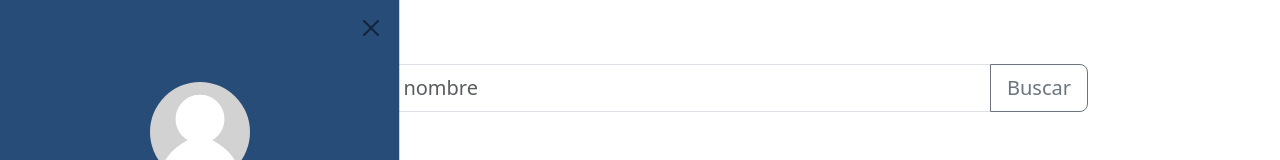
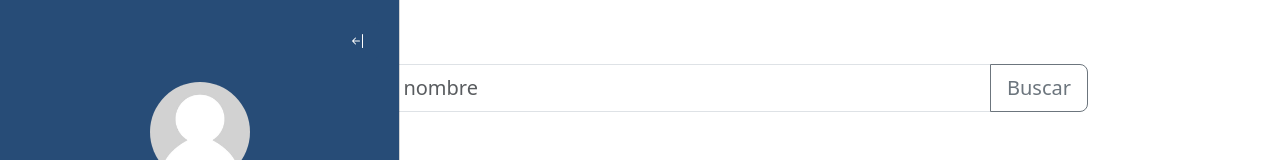
Before and after one commit to FlorenciaMorelli/tututor, an Angular app in the folder frontend/: page /dashboardAlumno in a window 1280 px wide. Shown: the top 160 px of the page. Built offline with nearby package versions, Linux system fonts and the light colour scheme; no server answers; a web font is replaced by a local one.

Commit message:
[FE] style: modificaciones de los botones de toggle del OffCanvas

```diff
--- a/frontend/src/app/components/offcanvas/offcanvas.component.css
+++ b/frontend/src/app/components/offcanvas/offcanvas.component.css
@@ -1,5 +1,17 @@
 *{
     color: #FFFFFF;
+}
+
+#offcanvas-toggle{
+    background-color: #274C77 !important;
+    border-radius: 0 10% 10% 0 !important;
+    border-color:  transparent !important;
+}
+
+#offcanvas-toggle2{
+    background-color: #274C77 !important;
+    border-radius: 0 10% 10% 0 !important;
+    border-color:  transparent !important;
 }
 
 #offcanvas-nav{
--- a/frontend/src/app/components/offcanvas/offcanvas.component.html
+++ b/frontend/src/app/components/offcanvas/offcanvas.component.html
@@ -1,5 +1,5 @@
 <!-- Botón para abrir el offcanvas -->
-<button class="btn btn-primary" type="button" data-bs-toggle="offcanvas" data-bs-target="#offcanvasScrolling" aria-controls="offcanvasScrolling">
+<button id="offcanvas-toggle" class="btn btn-primary" type="button" data-bs-toggle="offcanvas" data-bs-target="#offcanvasScrolling" aria-controls="offcanvasScrolling">
     <svg xmlns="http://www.w3.org/2000/svg" width="16" height="16" fill="currentColor" class="bi bi-arrow-bar-right" viewBox="0 0 16 16">
         <path fill-rule="evenodd" d="M6 8a.5.5 0 0 0 .5.5h5.793l-2.147 2.146a.5.5 0 0 0 .708.708l3-3a.5.5 0 0 0 0-.708l-3-3a.5.5 0 0 0-.708.708L12.293 7.5H6.5A.5.5 0 0 0 6 8m-2.5 7a.5.5 0 0 1-.5-.5v-13a.5.5 0 0 1 1 0v13a.5.5 0 0 1-.5.5"/>
     </svg>
@@ -7,8 +7,12 @@
 
 <div id="offcanvas-nav" class="offcanvas offcanvas-start show" data-bs-scroll="true" data-bs-backdrop="false" tabindex="-1" id="offcanvasScrolling" aria-labelledby="offcanvasScrollingLabel">
     <div class="offcanvas-header">
-        <button id="closeOffcanvas" type="button" class="btn-close" data-bs-dismiss="offcanvas" aria-label="Close"></button>
-        <!-- Botón tipo toggle: <button type="button" class="btn-close" data-bs-toggle="offcanvas" aria-label="Close"></button> -->
+        <!-- <button id="closeOffcanvas" type="button" class="btn-close" data-bs-dismiss="offcanvas" aria-label="Close"></button> -->
+        <button id="offcanvas-toggle2" class="btn btn-primary" type="button" data-bs-toggle="offcanvas" data-bs-target="#offcanvasScrolling" aria-controls="offcanvasScrolling">
+            <svg xmlns="http://www.w3.org/2000/svg" width="16" height="16" fill="currentColor" class="bi bi-arrow-bar-left" viewBox="0 0 16 16">
+                <path fill-rule="evenodd" d="M12.5 15a.5.5 0 0 1-.5-.5v-13a.5.5 0 0 1 1 0v13a.5.5 0 0 1-.5.5M10 8a.5.5 0 0 1-.5.5H3.707l2.147 2.146a.5.5 0 0 1-.708.708l-3-3a.5.5 0 0 1 0-.708l3-3a.5.5 0 1 1 .708.708L3.707 7.5H9.5a.5.5 0 0 1 .5.5"/>
+              </svg>
+        </button>
     </div>
     <div class="offcanvas-body">
         <div class="welcome">
```
